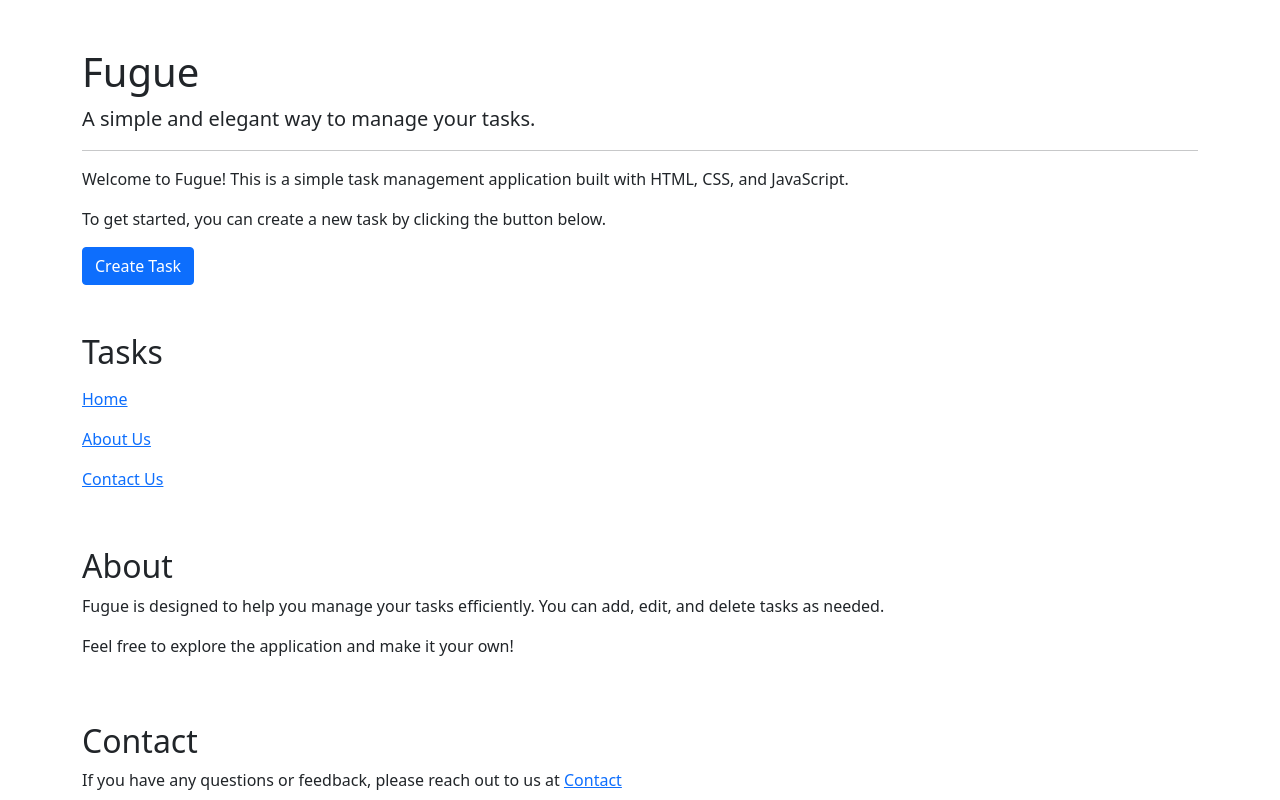
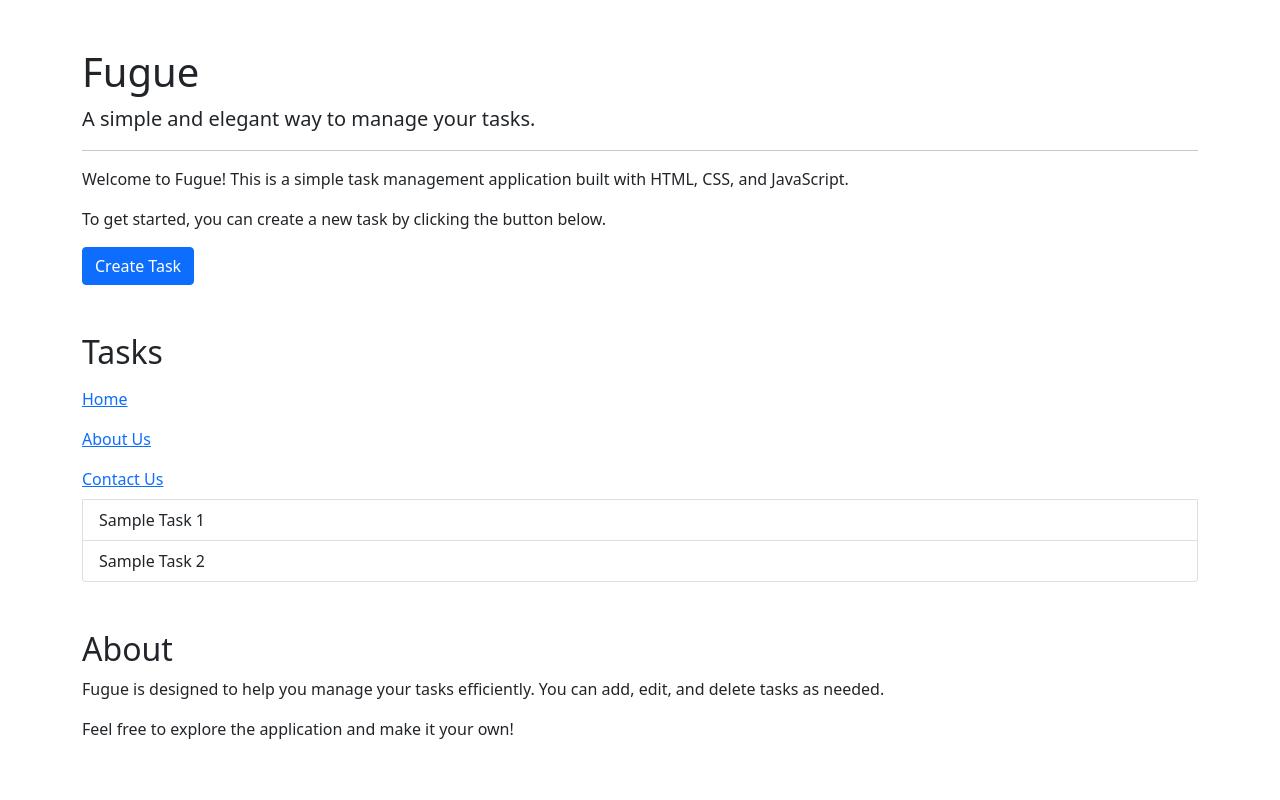
Before and after one commit to CarlitosJPYT/Mi-Aplicacion-Web, a website: page src/blog.html in a window 1280 px wide. Shown: the top 800 px of the page. Drawn offline with nearby package versions, Linux system fonts and the light colour scheme.

Commit message:
Origin/main

```diff
--- a/src/blog.html
+++ b/src/blog.html
@@ -56,6 +56,23 @@
         </div>
     </div>
     <script src="https://cdn.jsdelivr.net/npm/@popperjs/core@2.9.2/dist/umd/popper.min.js" integrity="sha384-IQsoLXl5PILFhosVNubq5LC7Qb9DXgDA9i+tQ8Zj3iwWAwPtgFTxbJ8NT4GN1R8p" crossorigin="anonymous"></script>
-    <script src="https://cdn.jsdelivr.net/npm/@popperjs/core@2.
+    <script src="https://cdn.jsdelivr.net/npm/bootstrap@5.0.2/dist/js/bootstrap.min.js" integrity="sha384-cVKIPhGWiC2Al4u+LWgxfKTRIcfu0JTxR+EQDz/bgldoEyl4H0zUF0QKbrJ0EcQF" crossorigin="anonymous"></script>
+    <script>
+        document.getElementById('create-task-btn').addEventListener('click', function() {
+            alert('Create Task button clicked!');
+            // Here you can add functionality to create a new task
+        });
+        // Example of dynamically adding a task
+        function addTask(taskName) {
+            const taskList = document.getElementById('task-list');
+            const newTask = document.createElement('li');
+            newTask.className = 'list-group-item';
+            newTask.textContent = taskName;
+            taskList.appendChild(newTask);
+        }
+        // Example usage
+        addTask('Sample Task 1');
+        addTask('Sample Task 2');
+    </script>
 </body>
 </html>
```
